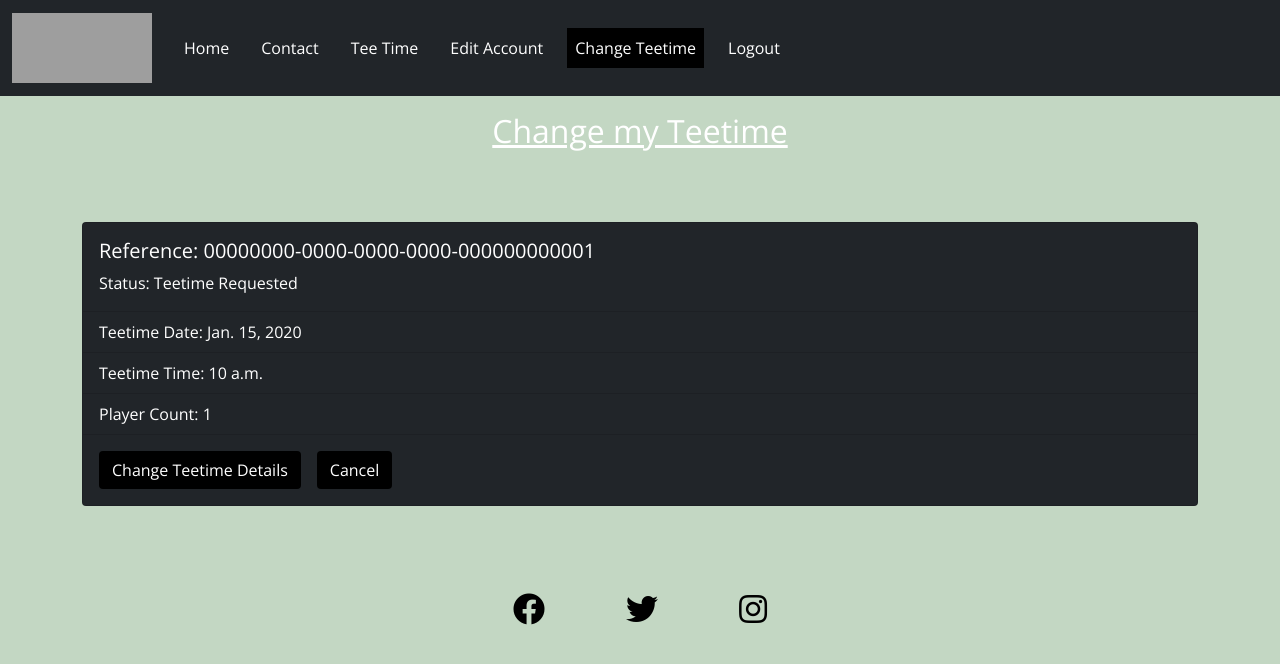
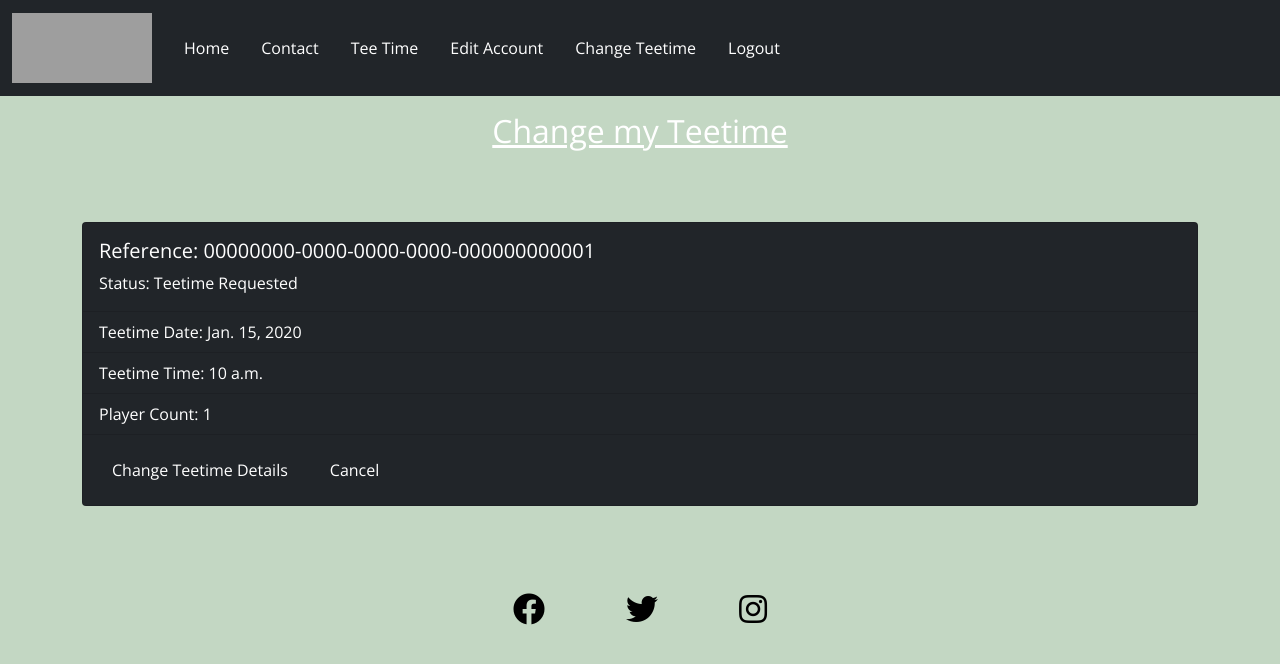
Before and after one commit to Code-Institute-Submissions/EdHarty-Golf_janResub, a Django app: page /change_teetime/ in a window 1280 px wide. Shown: the top 664 px of the page. Run offline with Django 3.2, Linux system fonts and the light colour scheme; a user stored in the database is signed in; tables that the repository leaves empty hold one stand-in row (values such as "Sample post"); some web fonts are replaced; grey boxes are pictures that could not be loaded.

Commit message:
Removed styling in templates/css

```diff
--- a/static/css/style.css
+++ b/static/css/style.css
@@ -12,10 +12,6 @@ body {
     color: #fff;
     font-family: 'Abyssinica SIL', serif;
     font-family: 'Open Sans', sans-serif;
-}
-
-.computer-blue {
-    background-color: black;
 }
 
 .contact_icons {
--- a/templates/account/login.html
+++ b/templates/account/login.html
@@ -68,7 +68,7 @@
                 {% endif %}
 
                 <div>
-                    <button class="btn computer-blue text-white" type="submit">{% trans "Sign in" %}</button>
+                    <button class="btn text-white" type="submit">{% trans "Sign in" %}</button>
                 </div>
             </form>
         </div>
--- a/templates/account/signup.html
+++ b/templates/account/signup.html
@@ -79,7 +79,7 @@
                 {% if redirect_field_value %}
                     <input type="hidden" name="{{ redirect_field_name }}" value="{{ redirect_field_value }}" />
                 {% endif %}
-                <button type="submit" class="btn computer-blue text-white my-5">{% trans "Sign up" %}</button>
+                <button type="submit" class="btn text-white my-5">{% trans "Sign up" %}</button>
             </form>
         </div>
     </div>
--- a/templates/change_teetime.html
+++ b/templates/change_teetime.html
@@ -31,10 +31,10 @@
                 </ul>
 
                 <div class="card-body d-flex">
-                    <a href="{% url 'edit_teetime' teetime.teetime_id %}" class="card-link btn computer-blue text-white">
+                    <a href="{% url 'edit_teetime' teetime.teetime_id %}" class="card-link btn text-white">
                         Change Teetime Details
                     </a>
-                    <a href="{% url 'delete_teetime' teetime.teetime_id %}" class="card-link btn computer-blue text-white">
+                    <a href="{% url 'delete_teetime' teetime.teetime_id %}" class="card-link btn text-white">
                         Cancel
                     </a>
                 </div>
--- a/templates/create_account.html
+++ b/templates/create_account.html
@@ -23,7 +23,7 @@
         </div>
 
         <div class="col-12 text-center">
-            <a href="/"> <button type="submit" class="btn computer-blue text-white">Create Account</button>
+            <a href="/"> <button type="submit" class="btn text-white">Create Account</button>
             </a>
         </div>
     </form>
--- a/templates/delete_teetime.html
+++ b/templates/delete_teetime.html
@@ -9,9 +9,9 @@
 
         <h3>Do you want to cancel "{{ teetime.teetime_id }}"?</h3>
 
-        <button class="btn computer-blue text-white" type="submit">Yes</button>
+        <button class="btn text-white" type="submit">Yes</button>
 
-        <a class="btn computer-blue text-white" href="{% url 'change_teetime' %}">
+        <a class="btn text-white" href="{% url 'change_teetime' %}">
             Cancel
         </a>
     </form>
--- a/templates/edit_account.html
+++ b/templates/edit_account.html
@@ -7,7 +7,7 @@
 
 {% if user.is_authenticated %}
 <div class="container">
-    <div class="computer-blue py-3 my-5">
+    <div class="py-3 my-5">
         <div class="row text-center">
             <h2 class="text-decoration-underline">Edit Account</h2>
         </div>
@@ -61,7 +61,7 @@
                     {{ Edit_AccountForm | crispy }}
 
                     <div class="col-12 text-center">
-                        <button type="submit" value="Update" class="btn computer-blue text-white">
+                        <button type="submit" value="Update" class="btn text-white">
                             Update Account
                         </button>
                     </div>
--- a/templates/edit_teetime.html
+++ b/templates/edit_teetime.html
@@ -4,7 +4,7 @@
 
 {% load crispy_forms_tags %}
 
-<div class="container text-center computer-blue mt-5">
+<div class="container text-center mt-5">
     <div class="row my-3">
         <div class="col-12">
             <h2 class="text-decoration-underline">Teetime Details</h2>
@@ -90,7 +90,7 @@
 
                 {{ Update_TeetimeDetails | crispy }}
 
-                <button type="submit" class="btn computer-blue text-white my-3">Submit Changes</button>
+                <button type="submit" class="btn text-white my-3">Submit Changes</button>
             </form>
 
             {% endif %}
--- a/templates/web_teetime.html
+++ b/templates/web_teetime.html
@@ -44,7 +44,7 @@
             </div>
 
             <div class="col-12 text-center">
-                <button type="submit" class="btn computer-blue text-white">Book</button>
+                <button type="submit" class="btn text-white">Book</button>
             </div>
 
         </form>
```
